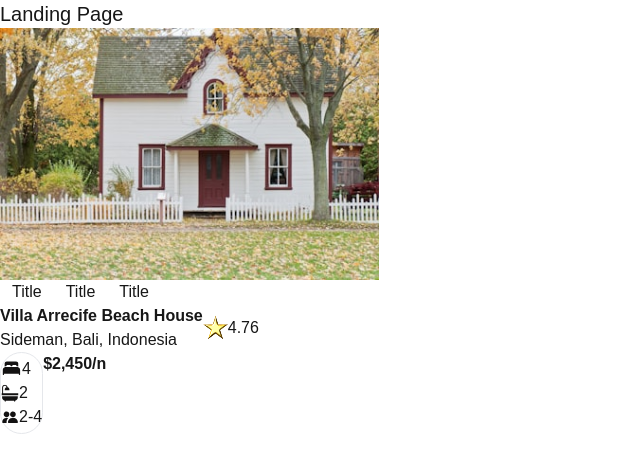
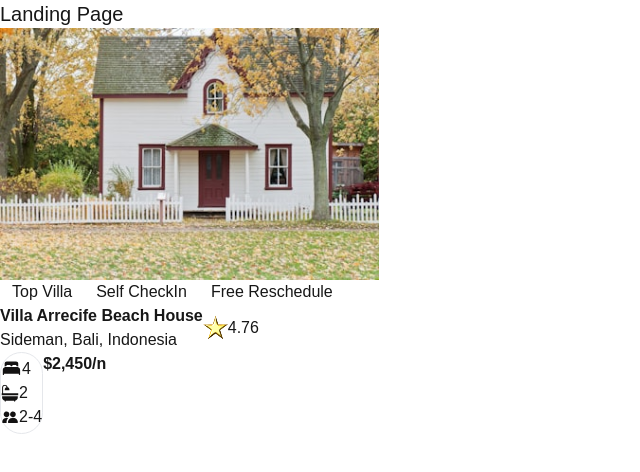
Before and after one commit to LeGabriel254/alx-project-0x00-setup, a Next.js app in the folder alx-project-0x00/: page /landing in a window 1280 px wide. Shown: the top 472 px of the page, without its empty margins (0-640 px from the left). Built offline with nearby package versions, Linux system fonts and the light colour scheme.

Commit message:
chored:title passed as a prop before rendering.

```diff
--- a/alx-project-0x00/component/Pill.tsx
+++ b/alx-project-0x00/component/Pill.tsx
@@ -1,7 +1,8 @@
-const Pill: React.FC = () =>{
+
+const Pill: React.FC<{title:string}> = ({title}) =>{
   return(
     <div className=" flex justify-center  items-center bg-[#F9F9F9] px-3 w-auto h-[27px] rounded-full">
-    <p className=" text-sm ">Title</p>
+    <p className=" text-sm ">{title}</p>
   </div>
   )
 
```
